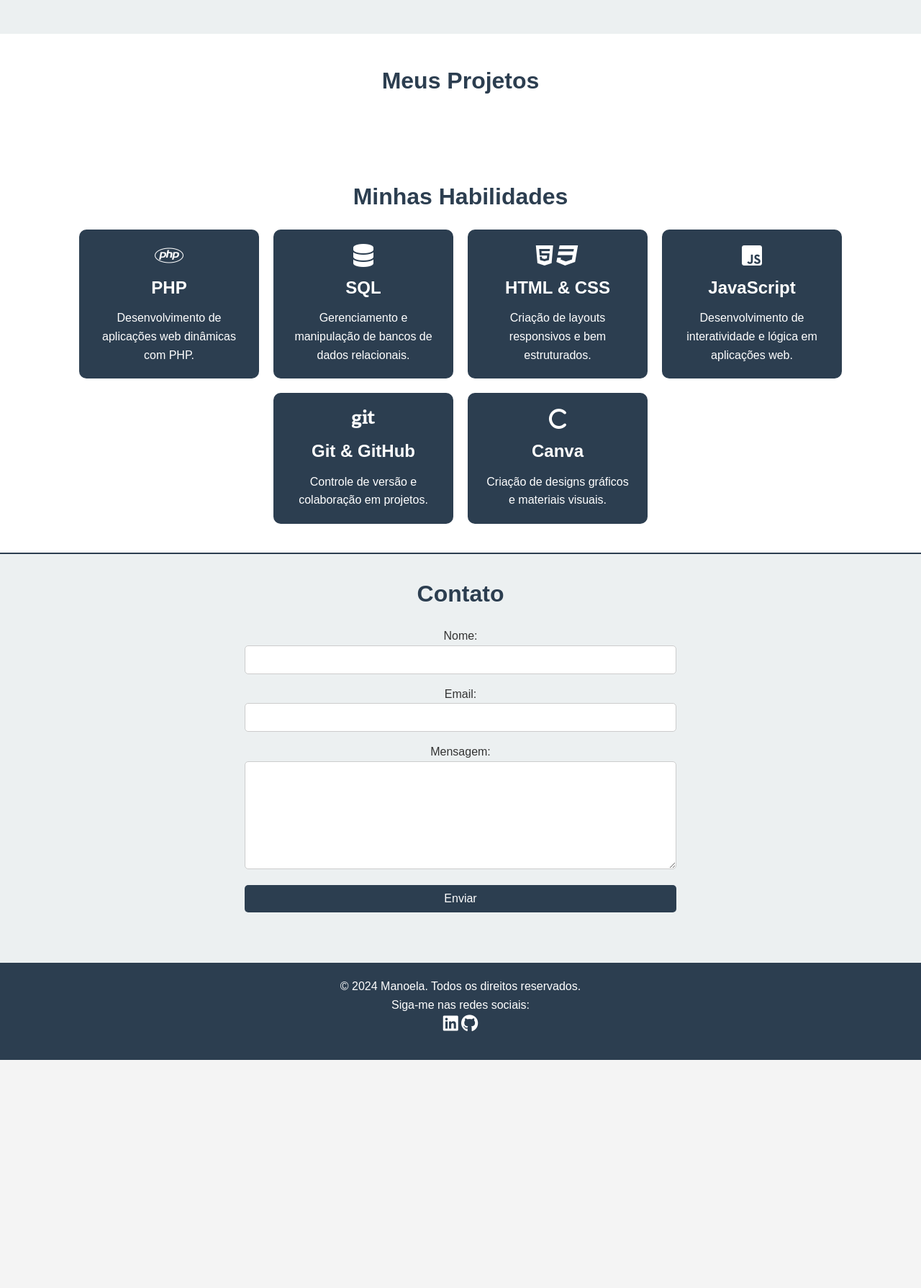
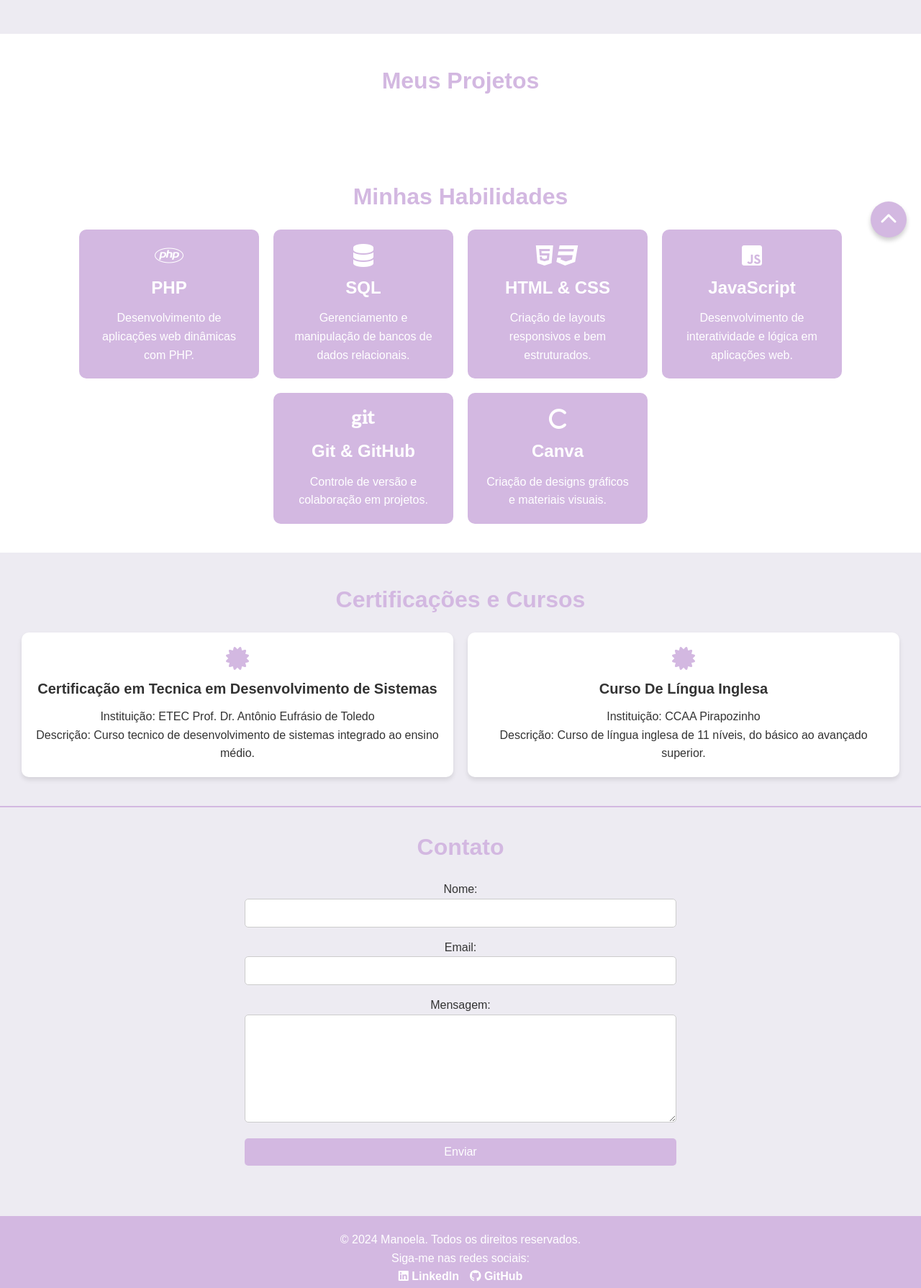
Before and after one commit to Ma2903/Ma2903.github.io, a plain HTML site: page index.html in a window 1280 px wide. Shown: the part 450-2240 px from the top of the page at 72% size. Before the commit the page ends 1923 px from the top, so only its background shows below. Drawn offline with Linux system fonts and the light colour scheme; no server answers.

Commit message:
Adicionei certificados e cursos e mexi nas cores!

```diff
--- a/index.html
+++ b/index.html
@@ -20,7 +20,7 @@
                     <li><a href="#projects">Projetos</a></li>
                     <li><a href="#skills">Habilidades</a></li>
                     <li><a href="#contact">Contato</a></li>
-                    <li> <button id="theme-toggle" class="mode-toggle">Modo Escuro</button> </li>
+                    <li> <a id="theme-toggle" class="mode-toggle">Modo Escuro</a> </li>
                 </ul>
             </nav>
         </div>
@@ -80,6 +80,26 @@
             </div>
         </section>
 
+         <!-- Seção de Certificações -->
+         <section id="certifications">
+            <h2>Certificações e Cursos</h2>
+            <div class="certification-list">
+                <div class="certification">
+                    <i class="fas fa-certificate" aria-hidden="true"></i>
+                    <h3>Certificação em Tecnica em Desenvolvimento de Sistemas</h3>
+                    <p>Instituição: ETEC Prof. Dr. Antônio Eufrásio de Toledo </p>
+                    <p>Descrição: Curso tecnico de desenvolvimento de sistemas integrado ao ensino médio.</p>
+                </div>
+                <div class="certification">
+                    <i class="fas fa-certificate" aria-hidden="true"></i>
+                    <h3>Curso De Língua Inglesa </h3>
+                    <p>Instituição: CCAA Pirapozinho </p>
+                    <p>Descrição: Curso de língua inglesa de 11 níveis, do básico ao avançado superior.</p>
+                </div>
+                <!-- Adicione mais certificações e cursos conforme necessário -->
+            </div>
+        </section>
+
         <!-- Contato -->
         <section id="contact">
             <h2>Contato</h2>
@@ -109,15 +129,20 @@
             <p class="footer-text">Siga-me nas redes sociais:</p>
             <div class="footer-links">
                 <a href="https://www.linkedin.com/in/manoela-p-44aa75259/" target="_blank" aria-label="LinkedIn">
-                    <i class="fab fa-linkedin"></i>
+                   <i class="fab fa-linkedin"></i> <span> LinkedIn </span>
                 </a>
                 <a href="https://github.com/Ma2903" target="_blank" aria-label="GitHub">
-                    <i class="fab fa-github"></i>
+                    <i class="fab fa-github"></i> <span> GitHub </span>
                 </a>
             </div>
         </div>
     </footer>
 
+        <!-- Botão de voltar ao topo -->
+    <a href="#" class="scroll-to-top" id="scrollToTopBtn">
+        <i class="fa fa-chevron-up"></i> <!-- Usando Font Awesome para a seta -->
+    </a>
+
     <script src="scripts.js" defer></script>
 </body>
 </html>
--- a/scripts.js
+++ b/scripts.js
@@ -91,3 +91,12 @@ const toggleTheme = () => {
 
 // Adiciona o ouvinte de evento para alternar o tema
 document.querySelector('#theme-toggle').addEventListener('click', toggleTheme);
+
+// JavaScript para rolar suavemente até o topo
+document.getElementById('scrollToTopBtn').addEventListener('click', function(e) {
+    e.preventDefault();
+    window.scrollTo({
+        top: 0,
+        behavior: 'smooth'
+    });
+});
--- a/styles.css
+++ b/styles.css
@@ -5,44 +5,44 @@
     box-sizing: border-box;
 }
 
-/* Variáveis para o modo claro */
+/* Variáveis para o tema claro */
 :root {
-    --background-color: #f4f4f4;
-    --text-color: #333;
-    --header-background: #2c3e50;
-    --header-text: #fff;
-    --intro-background: #ecf0f1;
-    --project-background: #fff;
-    --project-text: #666;
-    --button-background: #2c3e50;
-    --button-text: #fff;
-    --button-hover-background: #34495e;
-    --link-color: #2c3e50;
-    --link-hover-color: #1a242f;
-    --footer-background: #2c3e50;
-    --footer-text: #fff;
-    --footer-link-color: #fff;
-    --footer-link-hover-color: #ecf0f1;
+    --background-color: #F9F9FF; /* Lilás muito claro */
+    --text-color: #333333; /* Cinza escuro */
+    --header-background: #D3B8E1; /* Lilás suave */
+    --header-text: #FFFFFF; /* Branco */
+    --intro-background: #EDEBF2; /* Lilás claro */
+    --project-background: #FFFFFF; /* Branco */
+    --project-text: #BFA3C9; /* Lilás médio */
+    --button-background: #D3B8E1; /* Lilás suave */
+    --button-text: #FFFFFF; /* Branco */
+    --button-hover-background: #C4A2D3; /* Lilás um pouco mais escuro */
+    --link-color: #D3B8E1; /* Lilás suave */
+    --link-hover-color: #C4A2D3; /* Lilás um pouco mais escuro */
+    --footer-background: #D3B8E1; /* Lilás suave */
+    --footer-text: #FFFFFF; /* Branco */
+    --footer-link-color: #FFFFFF; /* Branco */
+    --footer-link-hover-color: #EDEBF2; /* Lilás claro */
 }
 
 /* Variáveis para o modo escuro */
 [data-theme='dark'] {
-    --background-color: #333;
-    --text-color: #f4f4f4;
-    --header-background: #1a1a1a;
-    --header-text: #f4f4f4;
-    --intro-background: #444;
-    --project-background: #555;
-    --project-text: #ddd;
-    --button-background: #1a1a1a;
-    --button-text: #f4f4f4;
-    --button-hover-background: #333;
-    --link-color: #f4f4f4;
-    --link-hover-color: #ddd;
-    --footer-background: #1a1a1a;
-    --footer-text: #f4f4f4;
-    --footer-link-color: #f4f4f4;
-    --footer-link-hover-color: #ddd;
+    --background-color: #1E1E2A; /* Preto azulado */
+    --text-color: #F9F9FF; /* Lilás muito claro */
+    --header-background: #4C3F6F;
+    --header-text: #F9F9FF; /* Lilás muito claro */
+    --intro-background:#1E1E2A;
+    --project-background: #6E5F8D; /* Roxo suave */
+    --project-text: #DDDDDD; /* Cinza claro */
+    --button-background: #6E5F8D; /* Roxo suave */
+    --button-text: #F9F9FF; /* Lilás muito claro */
+    --button-hover-background: #3D2F4A;
+    --link-color: #F9F9FF; /* Lilás muito claro */
+    --link-hover-color: #DDDDDD; /* Cinza claro */
+    --footer-background: #6E5F8D; /* Roxo suave */
+    --footer-text: #F9F9FF; /* Lilás muito claro */
+    --footer-link-color: #F9F9FF; /* Lilás muito claro */
+    --footer-link-hover-color: #DDDDDD; /* Cinza claro */
 }
 
 /* Corpo da Página */
@@ -77,7 +77,6 @@ header {
 
 .logo h1 {
     font-size: 2rem;
-    margin: 0;
     color: var(--header-text);
 }
 
@@ -138,41 +137,6 @@ nav ul li a:hover {
 }
 
 .intro p {
-    margin-top: 10px;
-    font-size: 1.2rem;
-    max-width: 600px;
-    margin-left: auto;
-    margin-right: auto;
-}
-
-/* Seção Inicial */
-#home {
-    text-align: center;
-    padding: 50px 20px;
-    background: var(--intro-background);
-    color: var(--text-color);
-}
-
-#home img {
-    border-radius: 50%;
-    width: 150px;
-    height: 150px;
-    object-fit: cover;
-    border: 4px solid var(--header-background);
-    transition: transform 0.3s ease;
-}
-
-#home img:hover {
-    transform: scale(1.1);
-}
-
-#home h1 {
-    margin-top: 20px;
-    font-size: 2.5rem;
-    color: var(--header-background);
-}
-
-#home p {
     margin-top: 10px;
     font-size: 1.2rem;
     max-width: 600px;
@@ -287,13 +251,64 @@ nav ul li a:hover {
     font-size: 1rem;
 }
 
+/* Seção de Certificações */
+#certifications {
+    padding: 40px 20px;
+    background: var(--intro-background);
+}
+
+#certifications h2 {
+    text-align: center;
+    margin-bottom: 20px;
+    font-size: 2rem;
+    color: var(--header-background);
+}
+
+.certification-list {
+    display: flex;
+    flex-wrap: wrap;
+    gap: 20px;
+    justify-content: center;
+}
+
+.certification {
+    background: var(--project-background);
+    border-radius: 10px;
+    box-shadow: 0 4px 6px rgba(0, 0, 0, 0.1);
+    padding: 20px;
+    width: calc(50% - 20px);
+    box-sizing: border-box;
+    text-align: center;
+    transition: transform 0.3s ease, box-shadow 0.3s ease;
+}
+
+.certification:hover {
+    transform: translateY(-5px);
+    box-shadow: 0 8px 12px rgba(0, 0, 0, 0.15);
+}
+
+.certification i {
+    font-size: 2rem;
+    color: var(--header-background);
+    margin-bottom: 10px;
+}
+
+.certification h3 {
+    margin-bottom: 10px;
+    font-size: 1.25rem;
+}
+
+.certification p {
+    font-size: 1rem;
+}
+
 /* Seção de Contato */
 #contact {
     background: var(--intro-background);
     padding: 30px 20px;
     text-align: center;
     border-top: 2px solid var(--header-background);
-    padding-bottom: 70px; /* Adiciona espaço suficiente para o rodapé */
+    padding-bottom: 70px; /* Espaço para o rodapé */
 }
 
 #contact h2 {
@@ -328,21 +343,20 @@ textarea {
     resize: vertical;
 }
 
-/* Estilo dos Botões */
-button {
+/* Botões */
+button, input[type="submit"] {
     background: var(--button-background);
     color: var(--button-text);
     border: none;
+    border-radius: 5px;
     padding: 10px 20px;
-    border-radius: 5px;
     font-size: 1rem;
     cursor: pointer;
-    transition: background 0.3s ease, transform 0.3s ease;
+    transition: background 0.3s ease;
 }
 
-button:hover {
+button:hover, input[type="submit"]:hover {
     background: var(--button-hover-background);
-    transform: scale(1.05);
 }
 
 /* Rodapé */
@@ -351,18 +365,25 @@ footer {
     color: var(--footer-text);
     text-align: center;
     padding: 20px;
-    position: relative;
-    bottom: 0;
 }
 
 .footer-links {
-    margin-bottom: 15px;
+    list-style: none;
+    padding: 0;
+    margin: 0;
+    display: flex;
+    justify-content: center;
+    gap: 15px;
+}
+
+.footer-links li {
+    display: inline;
 }
 
 .footer-links a {
     color: var(--footer-link-color);
     text-decoration: none;
-    font-size: 1rem;
+    font-weight: bold;
     transition: color 0.3s ease;
 }
 
@@ -370,50 +391,64 @@ footer {
     color: var(--footer-link-hover-color);
 }
 
-.footer-links i {
-    font-size: 1.5rem;
-}
-
 /* Responsividade */
 @media (max-width: 768px) {
-    .project-list {
+    .header-container {
         flex-direction: column;
-        align-items: center;
+        align-items: flex-start;
+        padding: 20px;
     }
 
     nav ul {
         flex-direction: column;
-        align-items: center;
+        gap: 10px;
     }
 
-    nav ul li {
-        margin-bottom: 10px;
+    .project, .certification {
+        width: 100%;
     }
+}
 
-    #skills .skills-container {
-        flex-direction: column;
-        align-items: center;
-    }
-
-    #home img {
+@media (max-width: 480px) {
+    .intro img {
         width: 120px;
         height: 120px;
     }
 
-    #home h1 {
+    .intro h2 {
         font-size: 2rem;
+    }
+
+    .intro p {
+        font-size: 1rem;
     }
 }
 
-@media (max-width: 480px) {
-    .project {
-        width: 100%;
-        max-width: 100%;
-        margin: 10px 0;
-    }
+/* Estilização do botão de voltar ao topo */
+.scroll-to-top {
+    position: fixed;
+    bottom: 20px;
+    right: 20px;
+    background: var(--button-background);
+    color: var(--button-text);
+    border: none;
+    border-radius: 50%;
+    width: 50px;
+    height: 50px;
+    display: flex;
+    align-items: center;
+    justify-content: center;
+    font-size: 1.5rem;
+    box-shadow: 0 4px 6px rgba(0, 0, 0, 0.2);
+    transition: background 0.3s ease, transform 0.3s ease;
+    text-decoration: none;
+}
 
-    .skills-container {
-        flex-direction: column;
-        align-items: center;
-    }
+.scroll-to-top:hover {
+    background: var(--button-hover-background);
+    transform: scale(1.1);
 }
+
+.scroll-to-top i {
+    margin: 0;
+}
```
